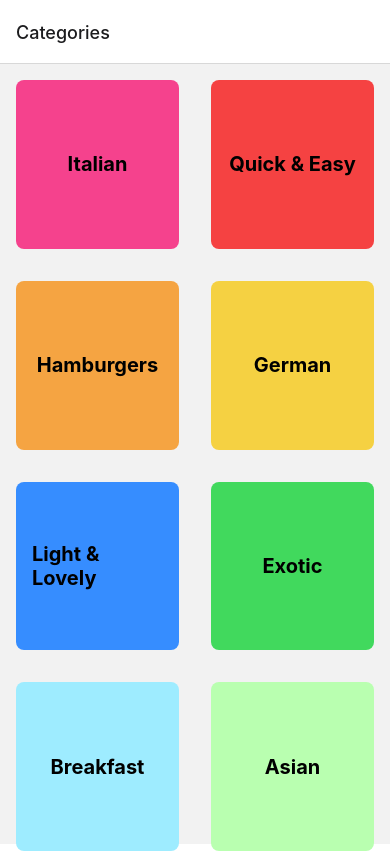
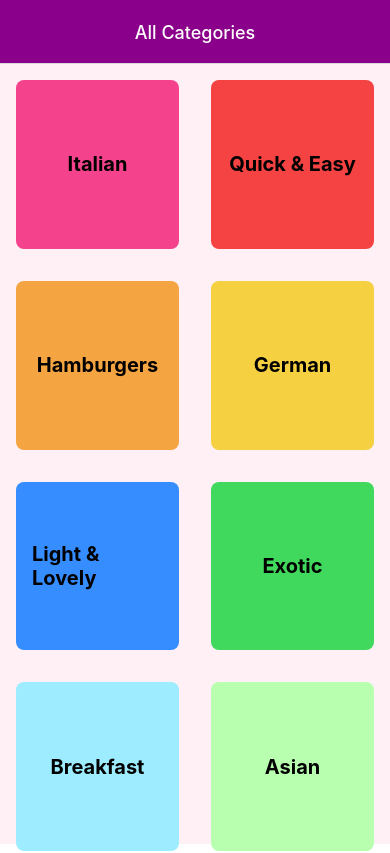
Before and after one commit to Jaseela99/reactnative-course, a React Native app: screen / in a window 390 px wide. Shown: the top 853 px of the page. Built offline with nearby package versions, Linux system fonts and the light colour scheme.

Commit message:
adding title dynamically

```diff
--- a/App.js
+++ b/App.js
@@ -10,11 +10,39 @@ const Stack = createNativeStackNavigator();
 export default function App() {
   return (
     <View style={styles.container}>
-      <StatusBar style="auto" />
+      <StatusBar style="light" />
       <NavigationContainer>
-        <Stack.Navigator initialRouteName="Categories">
-          <Stack.Screen name="Categories" component={CategoriesScreen} />
-          <Stack.Screen name="Meals" component={MealsScreen} />
+        <Stack.Navigator
+          initialRouteName="Categories"
+          screenOptions={{
+            headerStyle: {
+              backgroundColor: "#8b008b",
+            },
+            headerTitleAlign: "center",
+            headerTintColor: "white",
+            contentStyle: {
+              backgroundColor: "#fff0f5",
+            },
+          }}
+        >
+          <Stack.Screen
+            name="Categories"
+            component={CategoriesScreen}
+            options={{
+              title: "All Categories",
+            }}
+          />
+          <Stack.Screen
+            name="Meals"
+            component={MealsScreen}
+        //to set title dynamically
+
+            // options={({route,navigation})=>{
+            //   const catId= route.params.categoryId
+            //   return {
+            //    title:catId
+            // }}}
+          />
         </Stack.Navigator>
       </NavigationContainer>
     </View>
--- a/screens/MealsScreen.js
+++ b/screens/MealsScreen.js
@@ -1,16 +1,23 @@
 import { StyleSheet, Text, View,FlatList } from 'react-native'
-import React from 'react'
+import React, { useLayoutEffect } from 'react'
 // import {useRoute} from "@react-navigation/native"
-import { MEALS } from '../data/dummyData'
+import { MEALS,CATEGORIES } from '../data/dummyData'
 import MealItem from '../components/MealItem'
 
-const MealsScreen = ({route}) => {
+const MealsScreen = ({route,navigation}) => {
   // const route=useRoute()
   const catId= route.params.categoryId
   const displayedMeals=MEALS.filter((mealItem)=>{
     return mealItem.categoryIds.indexOf(catId)>=0
   })
 
+  useLayoutEffect(()=>{
+  const categoryTitle=CATEGORIES.find((category)=>category.id===catId).title
+  navigation.setOptions({
+ title:categoryTitle
+})
+
+},[catId,navigation])
   const renderMeals=(itemData)=>{
     const mealItemProps={
       title:itemData.item.title,
```
